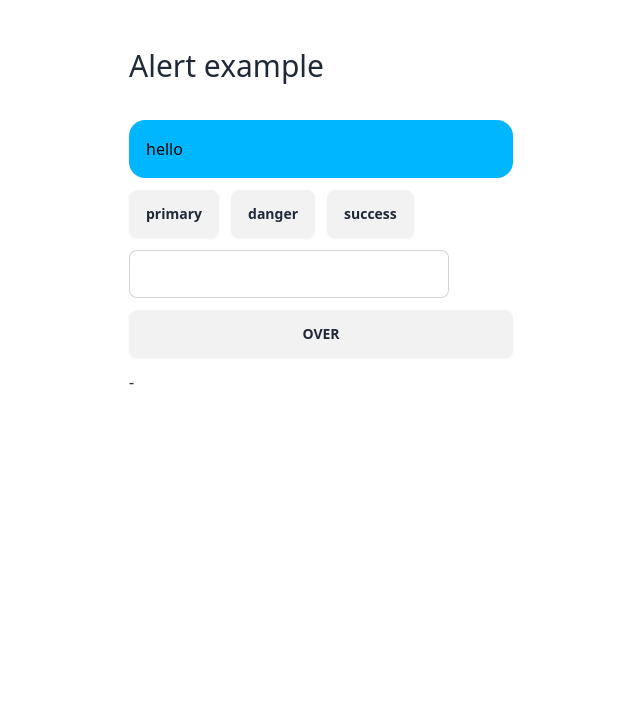
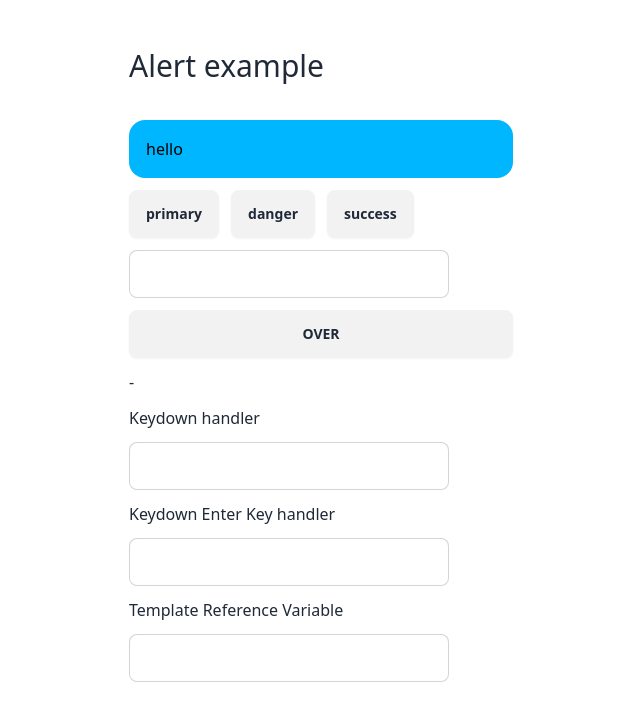
Before and after one commit to alelax/angular-evolution, an Angular app: page / in a window 1280 px wide. Shown: the top 720 px of the page, without its empty margins (319-959 px from the left). Built offline with nearby package versions, Linux system fonts and the light colour scheme.

Commit message:
keydown and template variable reference examples

```diff
--- a/src/app/app.component.ts
+++ b/src/app/app.component.ts
@@ -19,6 +19,7 @@ type Coords = {
   template: `
     <div class="centred-page sm flex flex-col gap-3">
 
+      <!--START::Alert-example-->
       <h1 class="page-title">Alert example</h1>
 
       <div
@@ -39,7 +40,9 @@ type Coords = {
       </div>
 
       <input type="text">
+      <!--END::Alert-example-->
 
+      <!--START::Tooltop-example-->
       <button
         class="btn"
         (mousemove)="show($event)"
@@ -58,6 +61,19 @@ type Coords = {
       >
         TOOLTIP
       </div>
+      <!--END::Tooltop-example-->
+
+      <!--START::keyevent-example-->
+      <label>Keydown handler</label>
+      <input type="text" (keydown)="keydownHandler($event)">
+      <label>Keydown Enter Key handler</label>
+      <input type="text" (keydown.enter)="keydownEnterHandler($event)">
+      <!--END::keyevent-example-->
+
+      <!--START::Template-reference-variable-example-->
+      <label>Template Reference Variable</label>
+      <input type="text" (keydown.enter)="readInputValue(inputTempRefVar)" #inputTempRefVar >
+      <!--END::Template-reference-variable-example-->
 
     </div>
 
@@ -88,4 +104,34 @@ export class AppComponent {
   hide() {
     this.position = null
   }
+
+
+  keydownHandler(event: KeyboardEvent) {
+
+    const text = (event.currentTarget as HTMLInputElement).value;
+    const urlRegex = /^(https?|ftp):\/\/[^\s/$.?#].[^\s]*$/i;
+    const isUrlValid = urlRegex.test(text);
+
+    if (event.key === 'Enter' && isUrlValid) {
+      window.open(text);
+    }
+
+  }
+
+
+  keydownEnterHandler(event: Event) {
+    const text = (event.target as HTMLInputElement).value;
+    const urlRegex = /^(https?|ftp):\/\/[^\s/$.?#].[^\s]*$/i;
+    const isUrlValid = urlRegex.test(text)
+
+    if (isUrlValid) window.open(text);
+  }
+
+  readInputValue(inputTempRefVar: HTMLInputElement) {
+    const text = inputTempRefVar.value;
+    const urlRegex = /^(https?|ftp):\/\/[^\s/$.?#].[^\s]*$/i;
+    const isUrlValid = urlRegex.test(text)
+
+    if (isUrlValid) window.open(text);
+  }
 }
```
